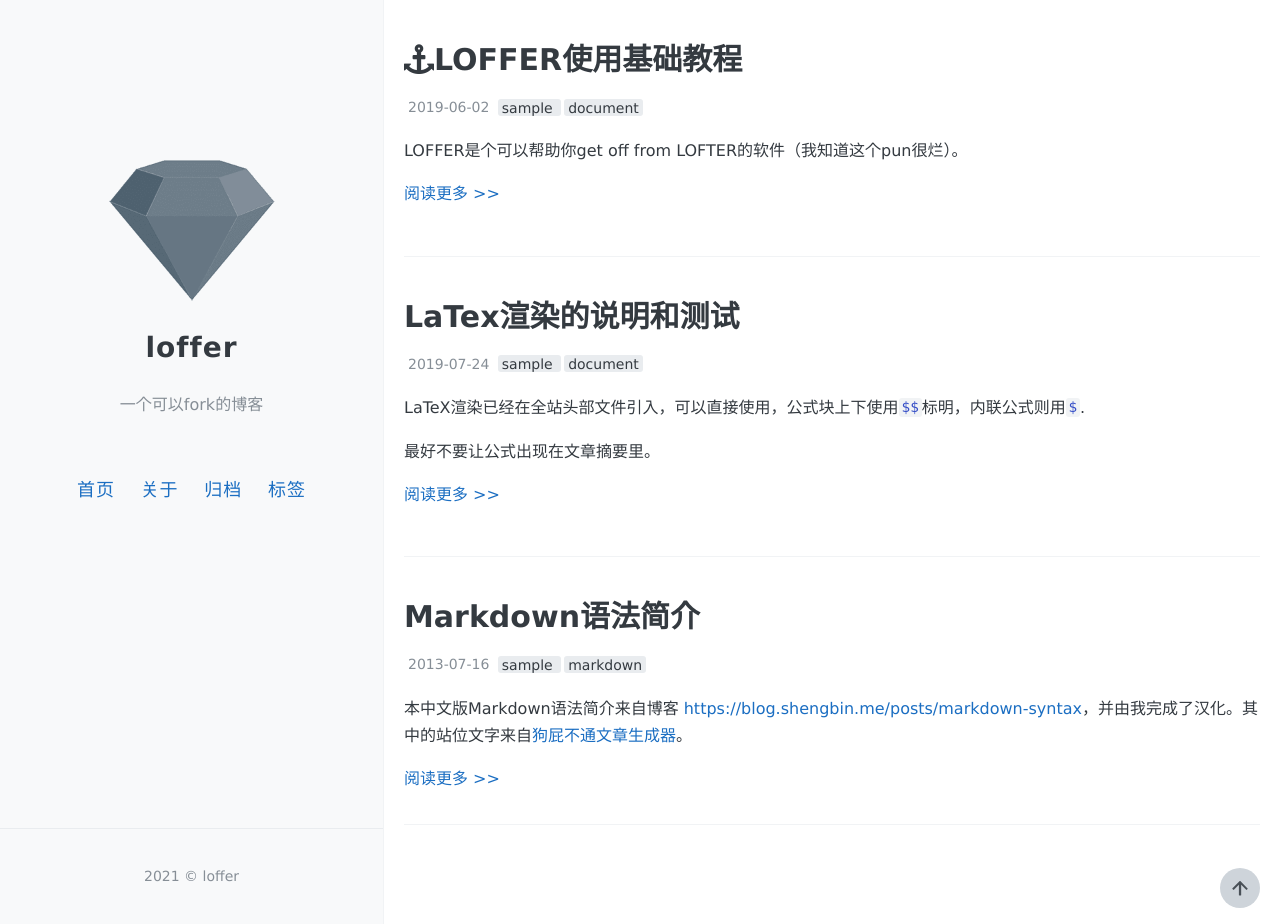
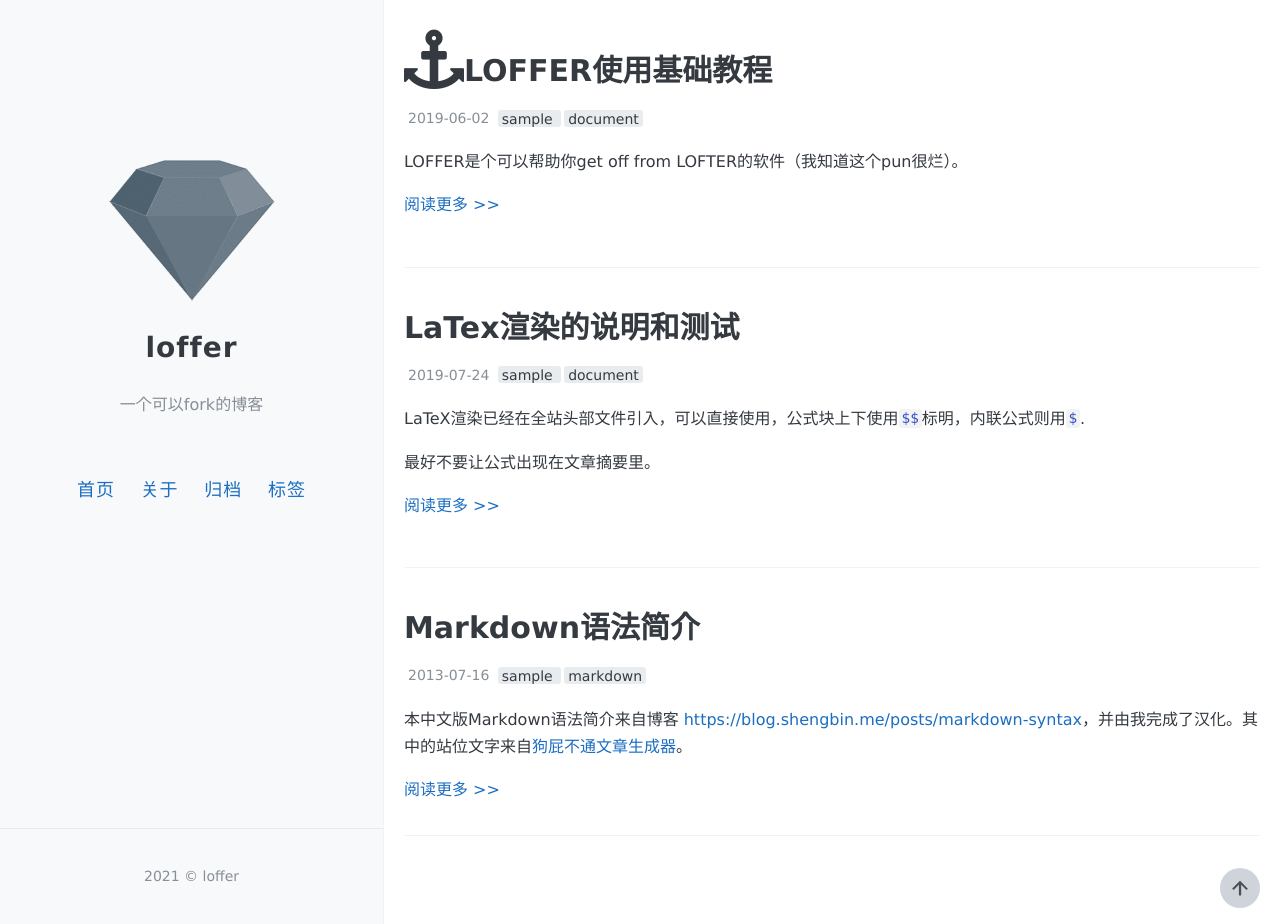
Before and after one commit to wmnhw/loffer, a Jekyll site: the page built from index.html, in a window 1280 px wide and 924 px high. Built offline with Jekyll 4.4.1, drawn with Linux system fonts in a browser that asks for light colours; the list of posts is cut into pages by our own code.

Commit message:
Update index.html

```diff
--- a/index.html
+++ b/index.html
@@ -13,7 +13,7 @@
       <article class="post pinned">
         <h1>
             <!-- <span title="pinned"><i data-feather="anchor"></i></span><a href="{{ site.baseurl }}{{ post.url }}">{{ post.title }}</a> -->
-            <span title="pinned"><i class="fa fa-anchor" aria-hidden="true" font-size: 18px;></i></span><a href="{{ site.baseurl }}{{ post.url }}">{{ post.title }}</a>
+            <span title="pinned"><i class="fa fa-anchor fa-2x" aria-hidden="true"></i></span><a href="{{ site.baseurl }}{{ post.url }}">{{ post.title }}</a>
         </h1>
 
         <div clsss="meta">
```
